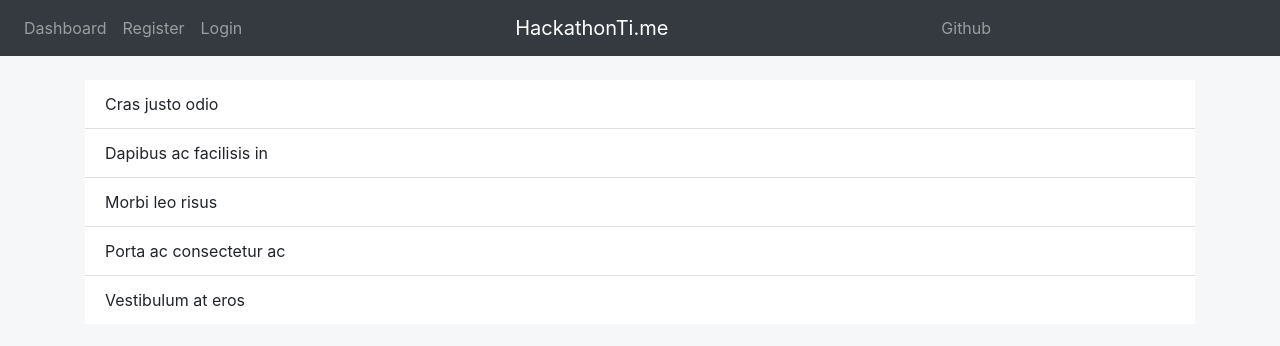
After one commit to nk521/hackathontime, a Django app: page /past/ in a window 1280 px wide. The commit adds this page. Shown: the top 346 px of the page. Run offline with Django 3.2, Linux system fonts and the light colour scheme; some libraries are stand-ins or nearby versions.

Commit message:
github link added

```diff
--- a/hackathontime_base/urls.py
+++ b/hackathontime_base/urls.py
@@ -32,7 +32,6 @@
     path('team/register', users_views.register_team, name='ht-register-team'),
     path('hackathon/<slug:hackathon_slug>', users_views.hackathon_view, name='ht-hackathon-view'),
     path('team/<slug:team_slug>', users_views.team_view, name='ht-team-view'),
-    # path team view
 ]
 
 if settings.DEBUG:
--- a/hackathontime_main/templates/hackathontime_main/base.html
+++ b/hackathontime_main/templates/hackathontime_main/base.html
@@ -52,10 +52,15 @@
 
 	    </ul>
 	    <a class="navbar-brand mr-auto" href="{% url 'ht-home' %}">HackathonTi.me</a>
+	    <ul class="navbar-nav mr-auto">
+	    	<li class="nav-item">
+	    		<a class="nav-link" href="https://github.com/nk521/hackathonti.me" target="_blank">Github</a>
+	    	</li>
+	    </ul><!--
 	    <form class="form-inline my-2 my-lg-0">
 	      <input class="form-control mr-sm-2" type="text" placeholder="Search" aria-label="Search">
 	      <button class="btn btn-outline-success my-2 my-sm-0" type="submit">Search</button>
-	    </form>
+	    </form> -->
 	  </div>
 	</nav>
 
--- /dev/null
+++ b/hackathontime_main/templates/hackathontime_main/past.html
@@ -0,0 +1,10 @@
+{% extends "hackathontime_main/base.html" %}
+{% block body %}
+	<ul class="list-group list-group-flush">
+	  <li class="list-group-item">Cras justo odio</li>
+	  <li class="list-group-item">Dapibus ac facilisis in</li>
+	  <li class="list-group-item">Morbi leo risus</li>
+	  <li class="list-group-item">Porta ac consectetur ac</li>
+	  <li class="list-group-item">Vestibulum at eros</li>
+	</ul>
+{% endblock body %}
--- a/hackathontime_main/urls.py
+++ b/hackathontime_main/urls.py
@@ -19,5 +19,5 @@
 
 urlpatterns = [
     path('', views.home, name='ht-home'),
-    # path('about/', views.about, name='hackathontime-about')
+    path('past/', views.hackathon_past, name='ht-view-past'),
 ]
--- a/hackathontime_main/views.py
+++ b/hackathontime_main/views.py
@@ -47,3 +47,6 @@
 
 # def about(request):
 # 	return HttpResponse("<h1>about</h1>")
+
+def hackathon_past(request):
+	return render(request, 'hackathontime_main/past.html')
```
